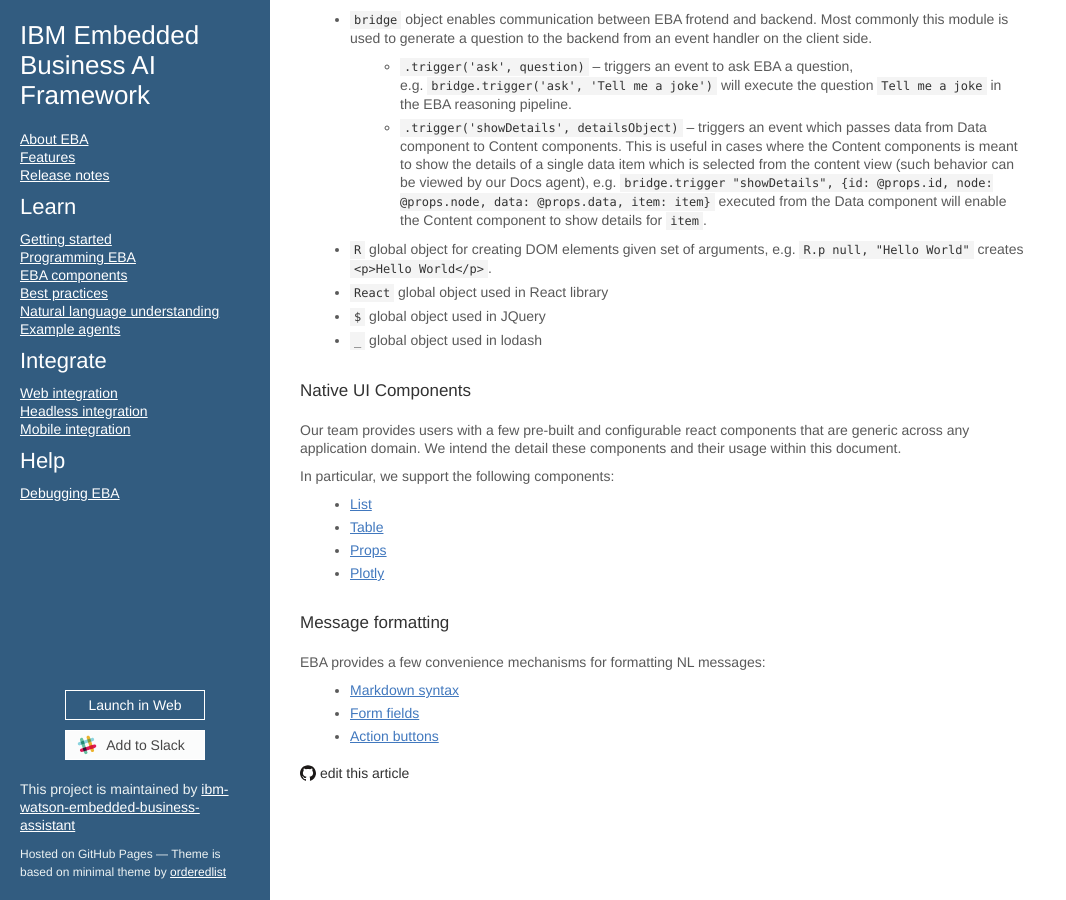
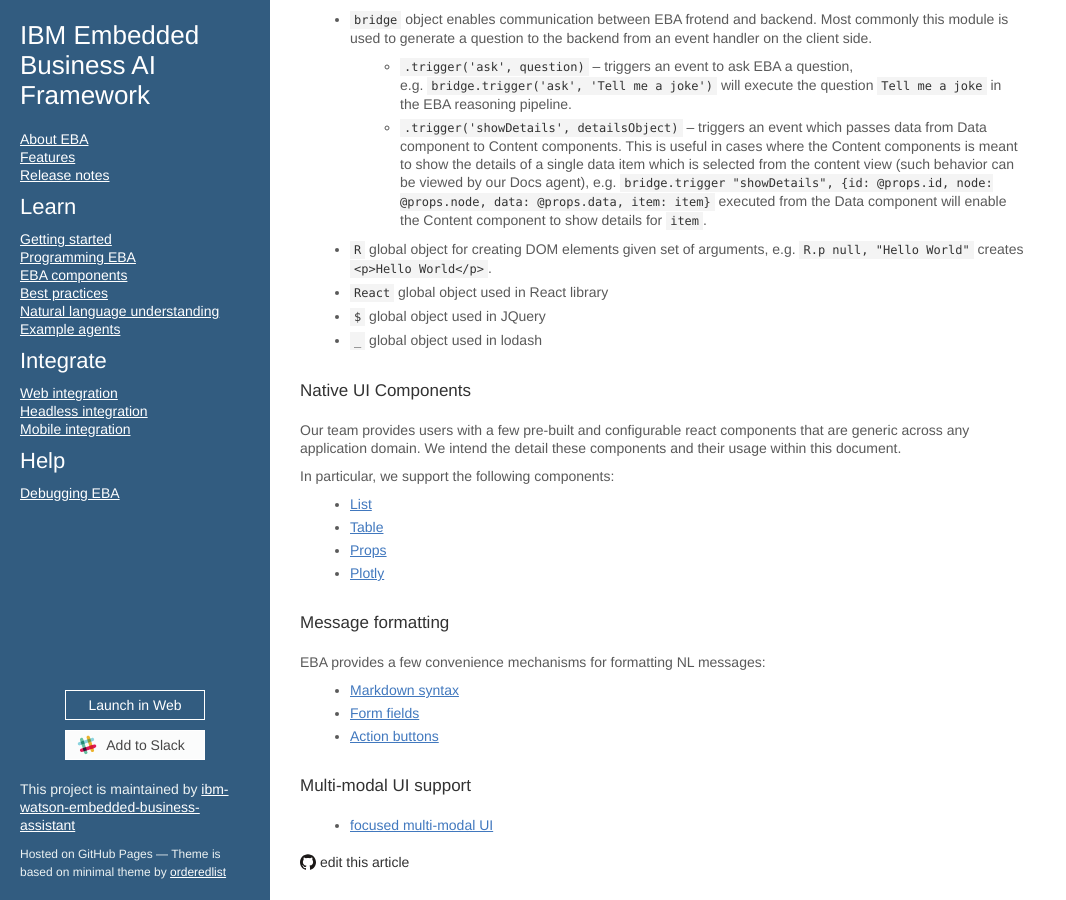
Before and after one commit to ibm-watson-embedded-business-assistant/eba-example-agents, a Jekyll site: the page built from docs/lab/assets/Frontend.md, in a window 1280 px wide and 900 px high, scrolled down 2020 px. Shown: the whole window, without its empty margins (0-1066 px from the left). Built offline with Jekyll 4.4.1, drawn with Linux system fonts in a browser that asks for light colours; our own code applies the rules of GitHub Pages for plain Markdown files.

Commit message:
Update Frontend.md

```diff
--- a/docs/lab/assets/Frontend.md
+++ b/docs/lab/assets/Frontend.md
@@ -99,3 +99,7 @@
  - [Markdown syntax](./frontend/Markdown.md)
  - [Form fields](./frontend/FormFields.md)
  - [Action buttons](./frontend/ActionButtons.md)
+
+### Multi-modal UI support
+
+- [focused multi-modal UI](./frontend/FocusedUI.md)
```
